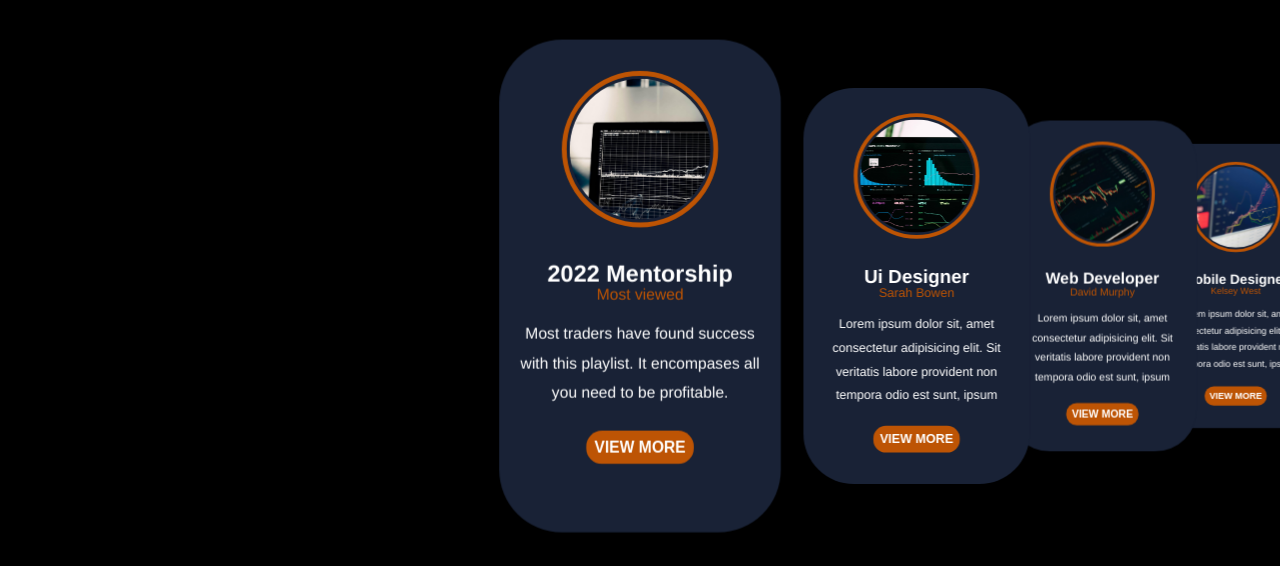
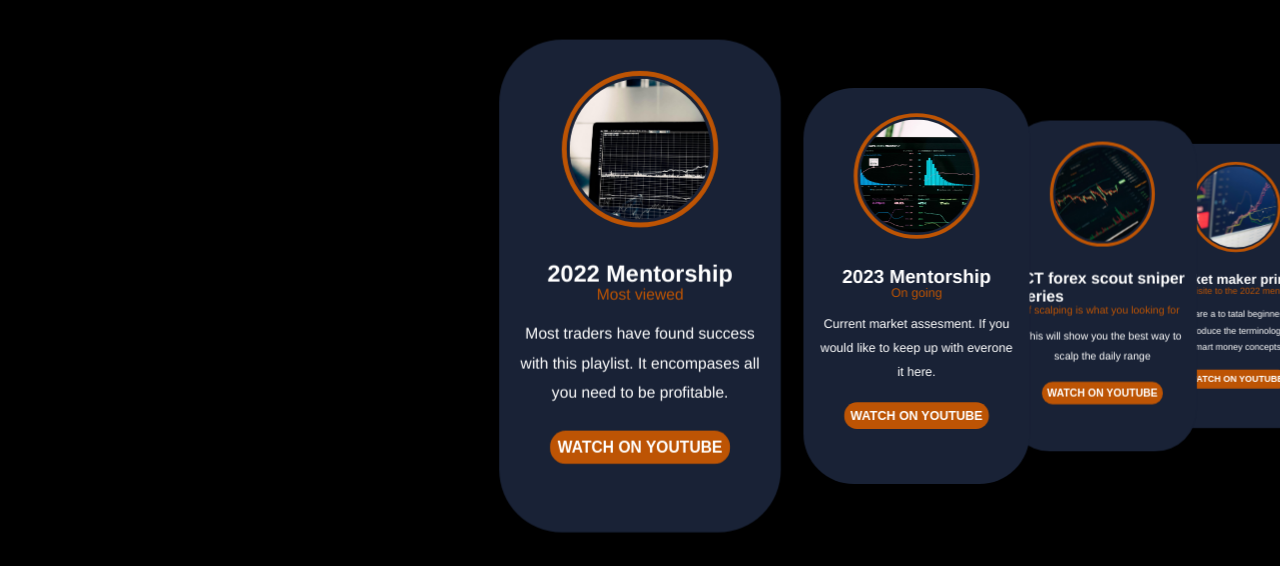
Before and after one commit to Artprentice/ICT, a plain HTML site: page index.html in a window 1280 px wide. Shown: the part 1138-1704 px from the top of the page. Drawn offline with nearby package versions, Linux system fonts and the light colour scheme.

Commit message:
Update index.html

```diff
--- a/index.html
+++ b/index.html
@@ -63,7 +63,7 @@
           <span class="card__title">2022 Mentorship</span>
           <span class="card__name">Most viewed</span>
           <p class="card__text">Most traders have found success with this playlist. It encompases all you need to be profitable.</p>
-          <button class="card__btn">View More</button>
+          <button class="card__btn">Watch on youtube</button>
         </div>
       </div>
 
@@ -73,10 +73,10 @@
         </div>
 
         <div class="card__content">
-          <span class="card__title">Ui Designer</span>
-          <span class="card__name">Sarah Bowen</span>
-          <p class="card__text">Lorem ipsum dolor sit, amet consectetur adipisicing elit. Sit veritatis labore provident non tempora odio est sunt, ipsum</p>
-          <button class="card__btn">View More</button>
+          <span class="card__title">2023 Mentorship</span>
+          <span class="card__name">On going</span>
+          <p class="card__text">Current market assesment. If you would like to keep up with everone it here.</p>
+          <button class="card__btn">Watch on youtube</button>
         </div>
       </div>
 
@@ -86,10 +86,10 @@
         </div>
 
         <div class="card__content">
-          <span class="card__title">Web Developer</span>
-          <span class="card__name">David Murphy</span>
-          <p class="card__text">Lorem ipsum dolor sit, amet consectetur adipisicing elit. Sit veritatis labore provident non tempora odio est sunt, ipsum</p>
-          <button class="card__btn">View More</button>
+          <span class="card__title">ICT forex scout sniper series</span>
+          <span class="card__name">If scalping is what you looking for</span>
+          <p class="card__text">This will show you the best way to scalp the daily range</p>
+          <button class="card__btn">Watch on youtube</button>
         </div>
       </div>
 
@@ -99,10 +99,10 @@
         </div>
 
         <div class="card__content">
-          <span class="card__title">Mobile Designer</span>
-          <span class="card__name">Kelsey West</span>
-          <p class="card__text">Lorem ipsum dolor sit, amet consectetur adipisicing elit. Sit veritatis labore provident non tempora odio est sunt, ipsum</p>
-          <button class="card__btn">View More</button>
+          <span class="card__title">Market maker primer</span>
+          <span class="card__name">Prerequisite to the 2022 mentorship</span>
+          <p class="card__text">If you are a to tatal beginner, this will introduce the terminologies of smart money concepts</p>
+          <button class="card__btn">Watch on youtube</button>
         </div>
       </div>
 
```
